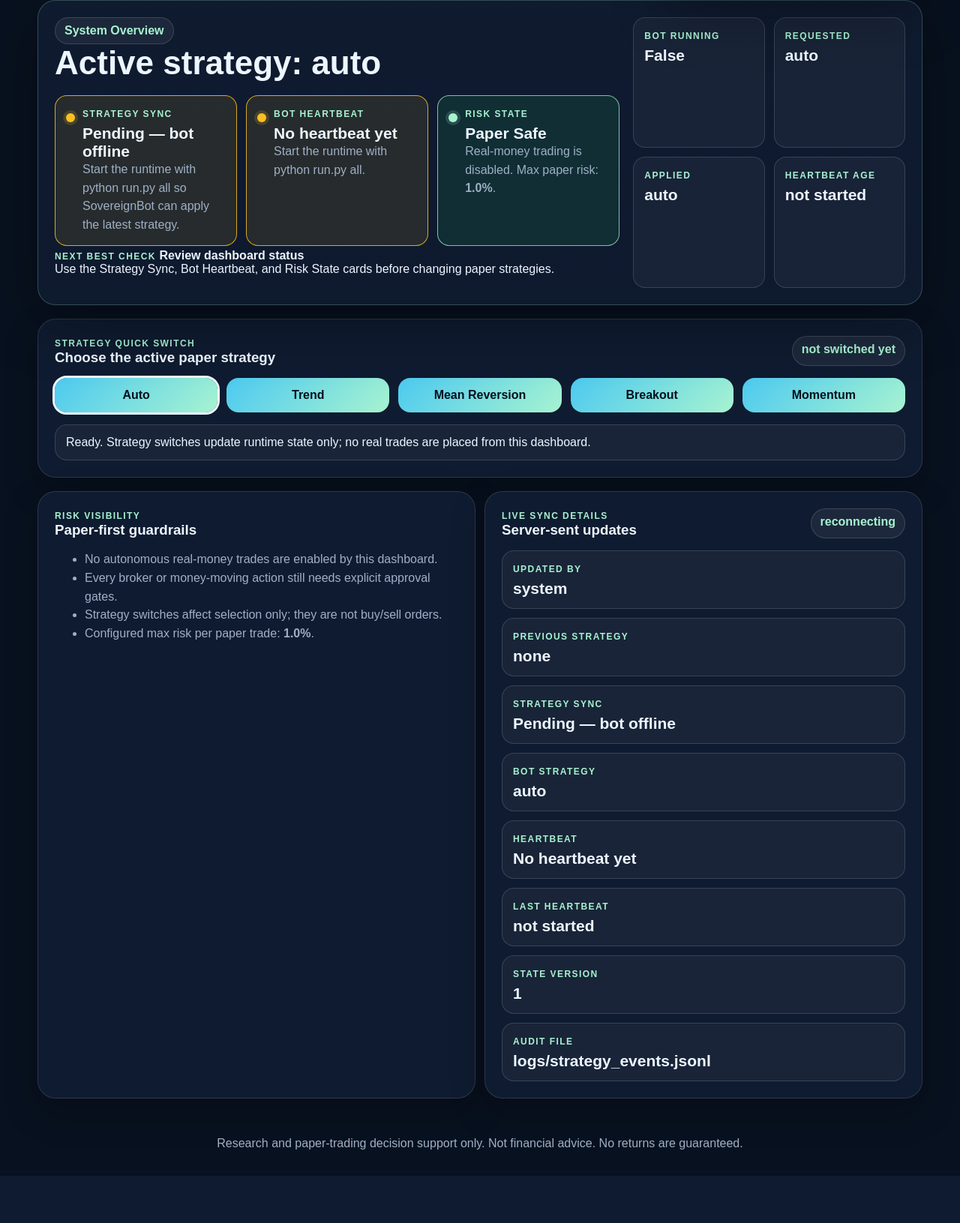
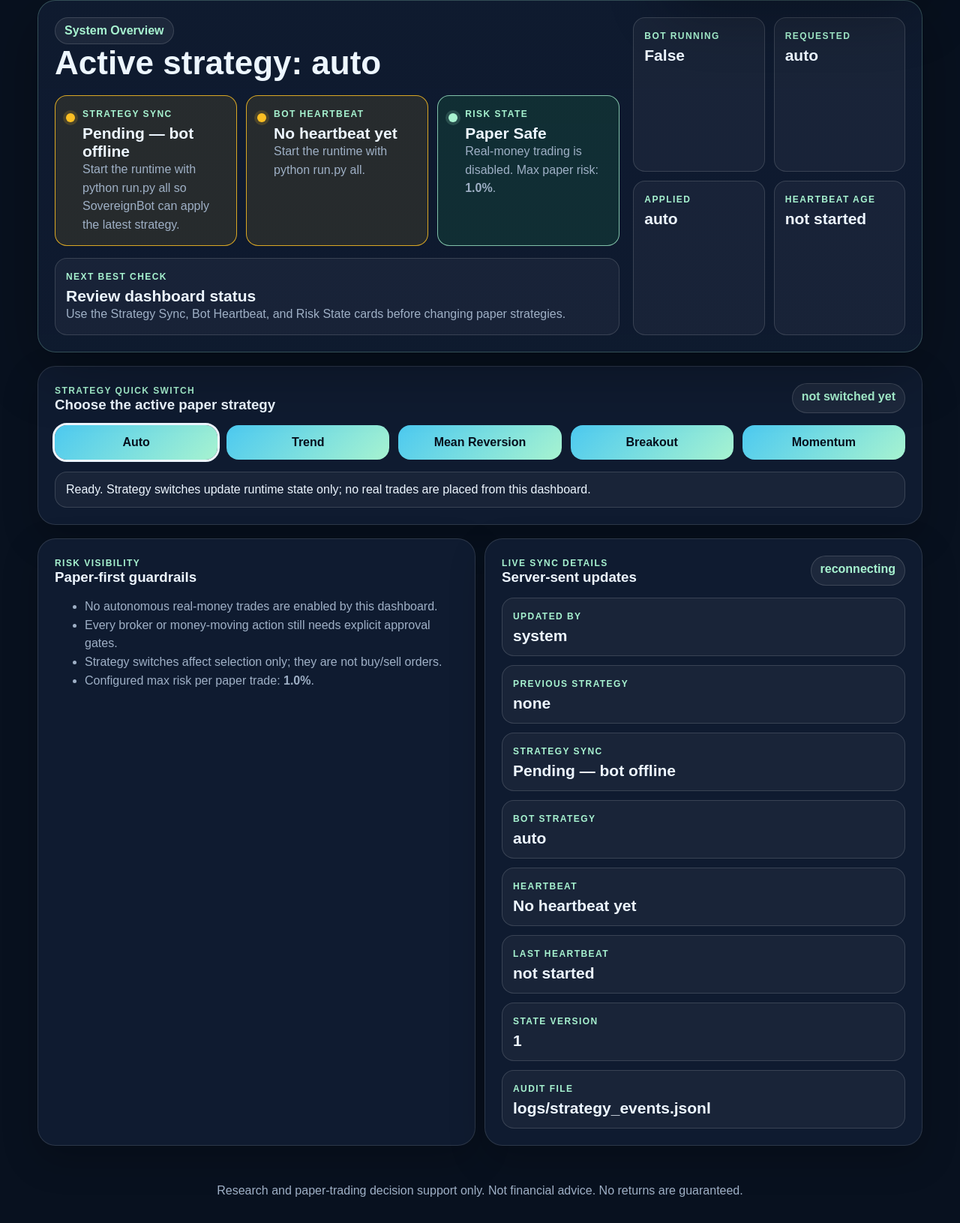
Before and after one commit to apperson420/Trader, a Flask app: page / in a window 1280 px wide. Shown: the part 158-1789 px from the top of the page at 75% size. Before the commit the page ends 1726 px from the top, so only its background shows below. Run offline with Flask 3, Linux system fonts and the light colour scheme; data that the repository does not hold is empty.

Commit message:
phase2 - Style operator guidance states

```diff
--- a/web_dashboard/static/css/dashboard.css
+++ b/web_dashboard/static/css/dashboard.css
@@ -108,7 +108,8 @@ code {
 .overview-grid article,
 .sync-table div,
 .result-box,
-.status-chip {
+.status-chip,
+.guidance-card {
   border: 1px solid rgba(255, 255, 255, .14);
   background: rgba(255, 255, 255, .045);
   border-radius: 16px;
@@ -146,7 +147,8 @@ code {
 .overview-grid strong,
 .sync-table strong,
 .status-card strong,
-.status-chip strong {
+.status-chip strong,
+.guidance-card strong {
   display: block;
   margin-top: 6px;
   font-size: 21px;
@@ -163,9 +165,33 @@ code {
 .muted,
 .risk-list,
 .status-chip span,
+.guidance-card p,
 footer {
   color: #9fb0c6;
   line-height: 1.55;
+}
+
+.guidance-card {
+  margin-top: 12px;
+}
+
+.guidance-card p {
+  margin-bottom: 0;
+}
+
+.guidance-ok {
+  border-color: rgba(167, 243, 208, .75);
+  background: rgba(34, 197, 94, .10);
+}
+
+.guidance-pending {
+  border-color: rgba(76, 201, 240, .85);
+  background: rgba(76, 201, 240, .10);
+}
+
+.guidance-warning {
+  border-color: rgba(251, 191, 36, .85);
+  background: rgba(251, 191, 36, .10);
 }
 
 .status-chip.applied_by_bot,
```
